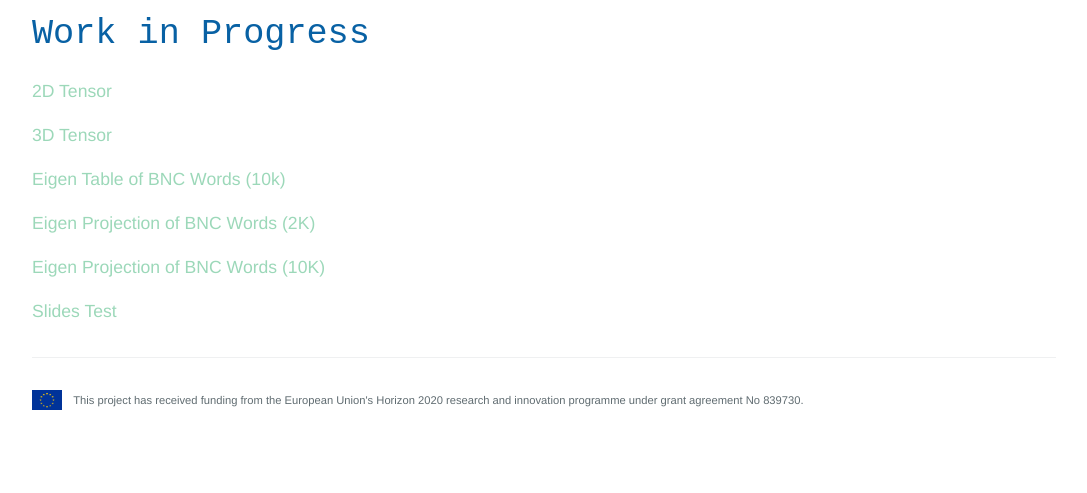
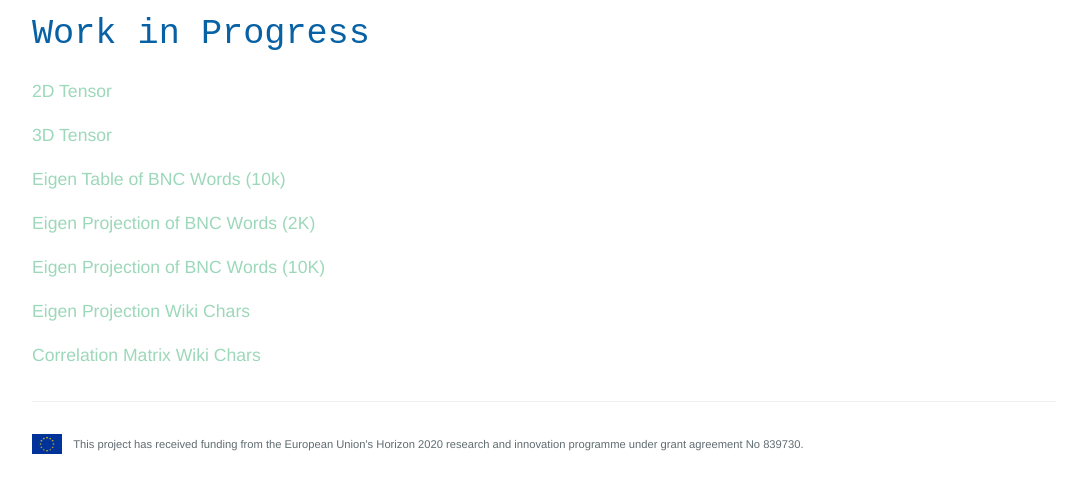
Before and after one commit to Gianni-G/semiomaths, a Jekyll site: the page built from p.wip.md, in a window 1280 px wide, cut to the strip 249-742 px from the top of the page. Shown: the whole strip, without its empty margins (96-1183 px from the left). Built offline with Jekyll 4.4.1, drawn with Linux system fonts in a browser that asks for light colours.

Commit message:
graphs CPH

```diff
--- /dev/null
+++ b/assets/graphs/example_MMt.html
@@ -0,0 +1,3 @@
+version https://git-lfs.github.com/spec/v1
+oid sha256:93cdb293ebc8e4ac049099745114207295dec97f7daa778aa29e6f9fa04f1b51
+size 3623502
--- /dev/null
+++ b/assets/graphs/example_svd_3D.html
@@ -0,0 +1,3 @@
+version https://git-lfs.github.com/spec/v1
+oid sha256:a85741f4511e21e27b46be6af9983ee048807eb7994a59b33f8cd0cb7d1f2f73
+size 3586818
--- a/p.wip.md
+++ b/p.wip.md
@@ -16,4 +16,6 @@ title: Juan Luis Gastaldi
 
 [Eigen Projection of BNC Words (10K)](./assets/graphs/bnc_w_10k_proj.html){:target="_blank"}
 
-[Slides Test](./assets/graphs/slides.html){:target="_blank"}
+[Eigen Projection Wiki Chars](./assets/graphs/example_svd_3D.html){:target="_blank"}
+
+[Correlation Matrix Wiki Chars](./assets/graphs/example_MMt.html){:target="_blank"}
```
